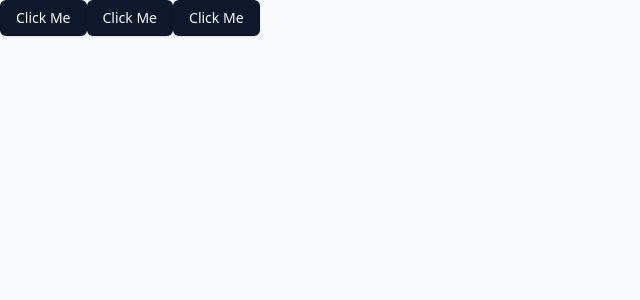
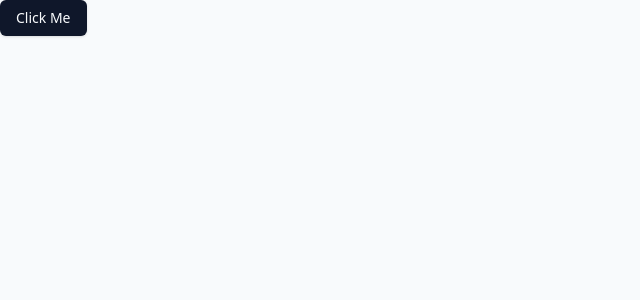
Before and after one commit to PSI-Robert/bolt-nuxt-test, a Nuxt app: page / in a window 1280 px wide. Shown: the top 300 px of the page, without its empty margins (0-640 px from the left). Built offline with nearby package versions, Linux system fonts and the light colour scheme.

Commit message:
initial commit

```diff
--- a/app.vue
+++ b/app.vue
@@ -1,9 +1,6 @@
 <template>
    <div class="flex min-h-screen bg-slate-50 dark:bg-black dark:text-white">
       <NuxtLayout>
-         <div class="hello" />
-         <Button>Click Me</Button>
-         <Button>Click Me</Button>
          <Button>Click Me</Button>
       </NuxtLayout>
    </div>
```
